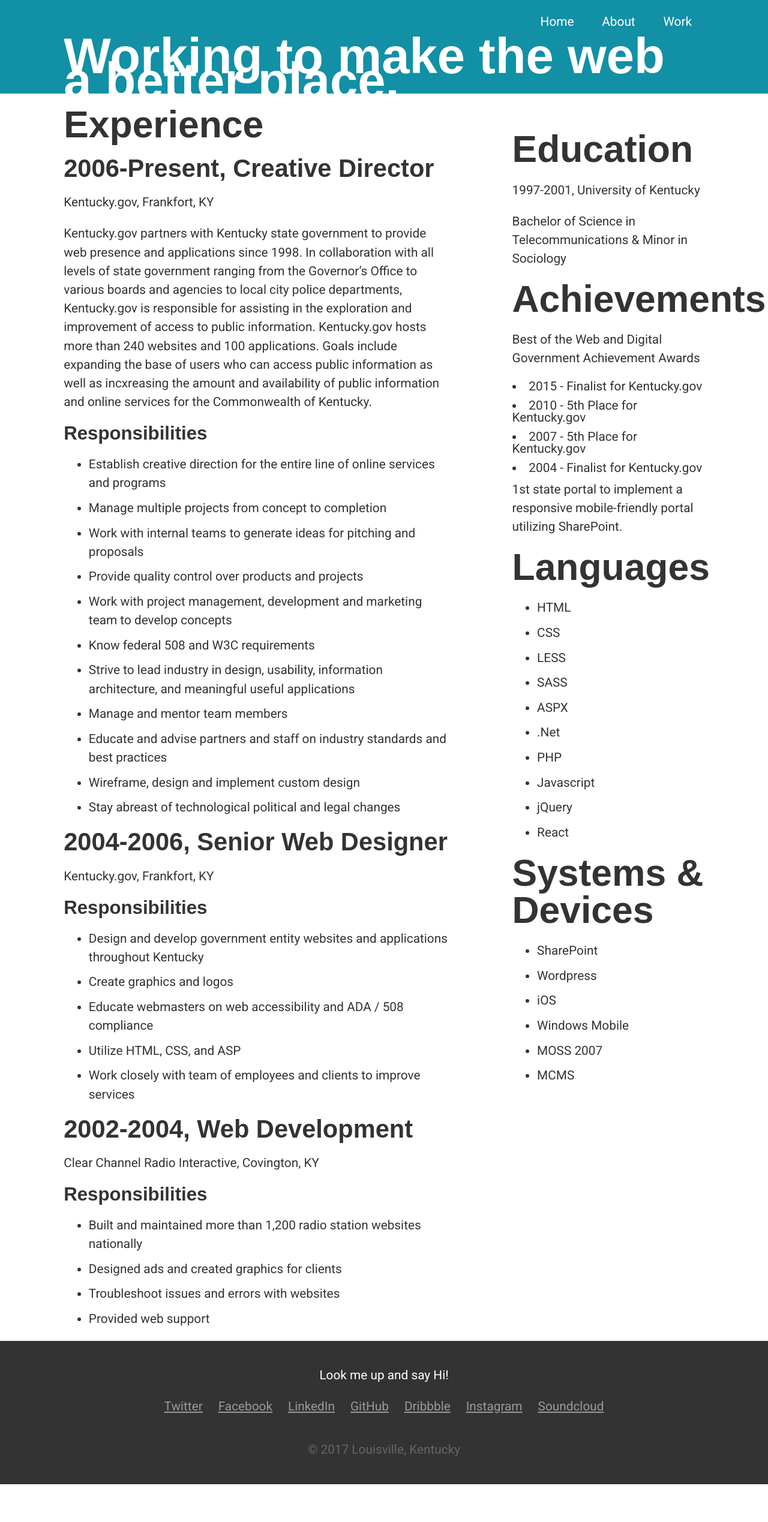
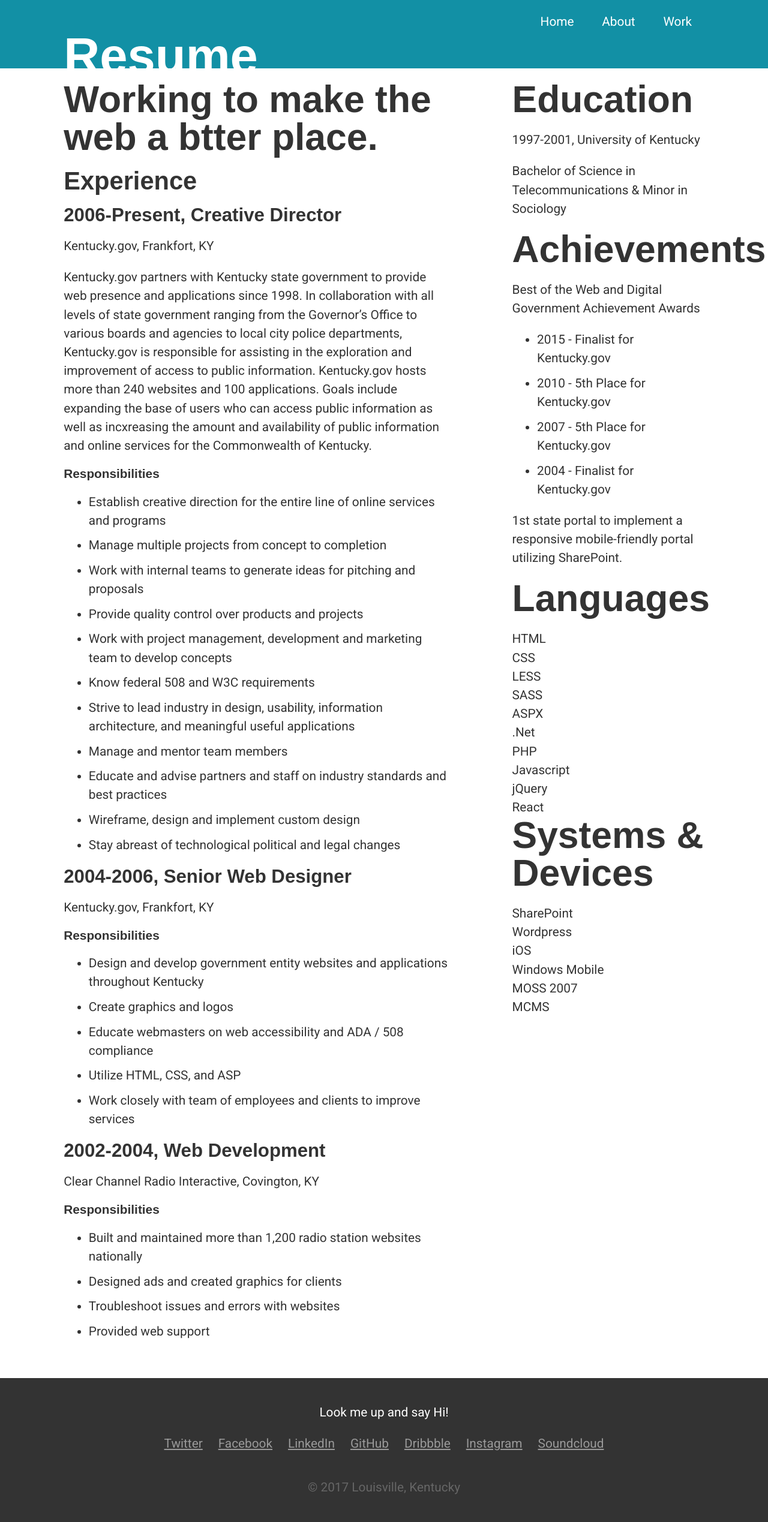
Before and after one commit to line47/line47.github.io, a Jekyll site: the page built from resume.html, in a window 1280 px wide. Shown: the whole page at 60% size. Built offline with Jekyll 4.4.1, drawn with Linux system fonts in a browser that asks for light colours; before the commit the page ends 2475 px from its top, so only the background shows below that.

Commit message:
list styles

```diff
--- a/_includes/resume-relative.html
+++ b/_includes/resume-relative.html
@@ -10,18 +10,18 @@
 <p>
     Best of the Web and Digital Government Achievement Awards
 </p>
-
-<li>2015 - Finalist for Kentucky.gov</li>
-<li>2010 - 5th Place for Kentucky.gov</li>
-<li>2007 - 5th Place for Kentucky.gov</li>
-<li>2004 - Finalist for Kentucky.gov</li>
-
+<ul>
+  <li>2015 - Finalist for Kentucky.gov</li>
+  <li>2010 - 5th Place for Kentucky.gov</li>
+  <li>2007 - 5th Place for Kentucky.gov</li>
+  <li>2004 - Finalist for Kentucky.gov</li>
+</ul>
 <p>
     1st state portal to implement a responsive mobile-friendly portal utilizing SharePoint.
 </p>
 
 <h2>Languages</h2>
-<ul>
+<ul class="list-inline">
     <li>HTML</li>
     <li>CSS</li>
     <li>LESS</li>
@@ -35,7 +35,7 @@
 </ul>
 
 <h2>Systems &amp; Devices</h2>
-<ul>
+<ul class="list-inline">
     <li>SharePoint</li>
     <li>Wordpress</li>
     <li>iOS</li>
--- a/_sass/base.scss
+++ b/_sass/base.scss
@@ -215,17 +215,25 @@
     }
   }
 
+.list-inline {
+  list-style: none;
+  margin: 0;
+  li {
+    margin: 0;
+    }
+}
 
 .layout-resume {
 
   .main-content {
     float: left;
+    margin: 0 0 $grid-4;
     width: 60%;
     }
 
   .relative-content {
     float: right;
-    margin: $grid-4 0;
+    margin: 0 0 $grid-4;
     width: 30%;
     }
 
--- a/resume.html
+++ b/resume.html
@@ -1,18 +1,18 @@
 ---
 layout: resume
-title: Working to make the web a better place.
+title: Resume
 ---
+<h2>Working to make the web a btter place.</h2>
+<h3>Experience</h3>
 
-<h2>Experience</h2>
-
-<h3>2006-Present, Creative Director</h3>
+<h4>2006-Present, Creative Director</h4>
 <p>Kentucky.gov, Frankfort, KY</p>
 <p>
     Kentucky.gov partners with Kentucky state government to provide web presence and applications since 1998. In collaboration with all levels of state government ranging from the Governor’s Office to various boards and agencies to local city police departments,
     Kentucky.gov is responsible for assisting in the exploration and improvement of access to public information. Kentucky.gov hosts more than 240 websites and 100 applications. Goals include expanding the base of users who can access public information
     as well as incxreasing the amount and availability of public information and online services for the Commonwealth of Kentucky.
 </p>
-<h4>Responsibilities</h4>
+<h5>Responsibilities</h5>
 <ul>
     <li>
         Establish creative direction for the entire line of online services and programs
@@ -48,12 +48,12 @@
         Stay abreast of technological political and legal changes
     </li>
 </ul>
-<h3>2004-2006, Senior Web Designer</h3>
+<h4>2004-2006, Senior Web Designer</h4>
 <p>
     Kentucky.gov, Frankfort, KY
 </p>
 
-<h4>Responsibilities</h4>
+<h5>Responsibilities</h5>
 <ul>
     <li>
         Design and develop government entity websites and applications throughout Kentucky
@@ -72,12 +72,12 @@
     </li>
 </ul>
 
-<h3>2002-2004, Web Development</h3>
+<h4>2002-2004, Web Development</h4>
 <p>
     Clear Channel Radio Interactive, Covington, KY
 </p>
 
-<h4>Responsibilities</h4>
+<h5>Responsibilities</h5>
 <ul>
     <li>
         Built and maintained more than 1,200 radio station websites nationally
```
